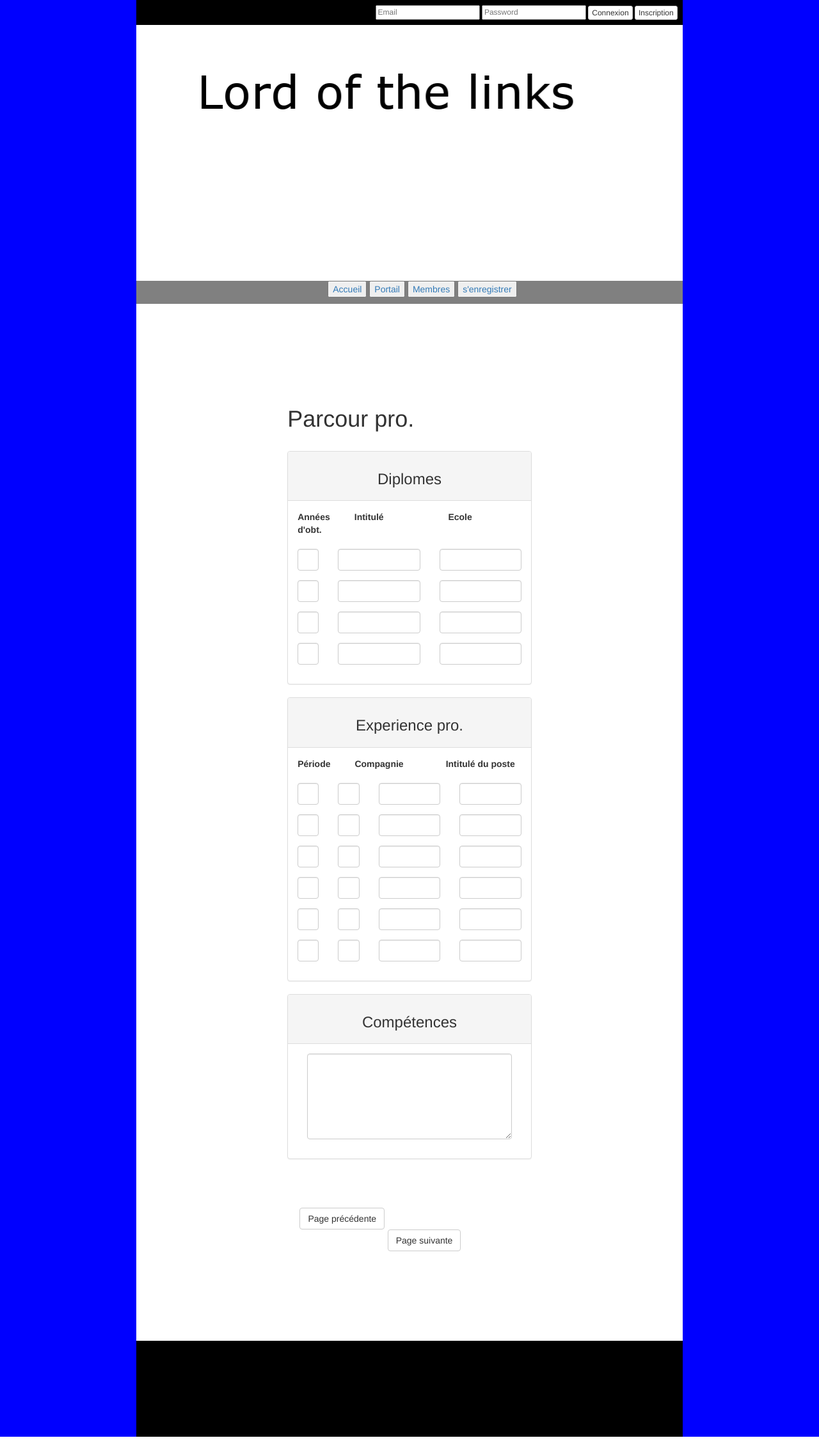
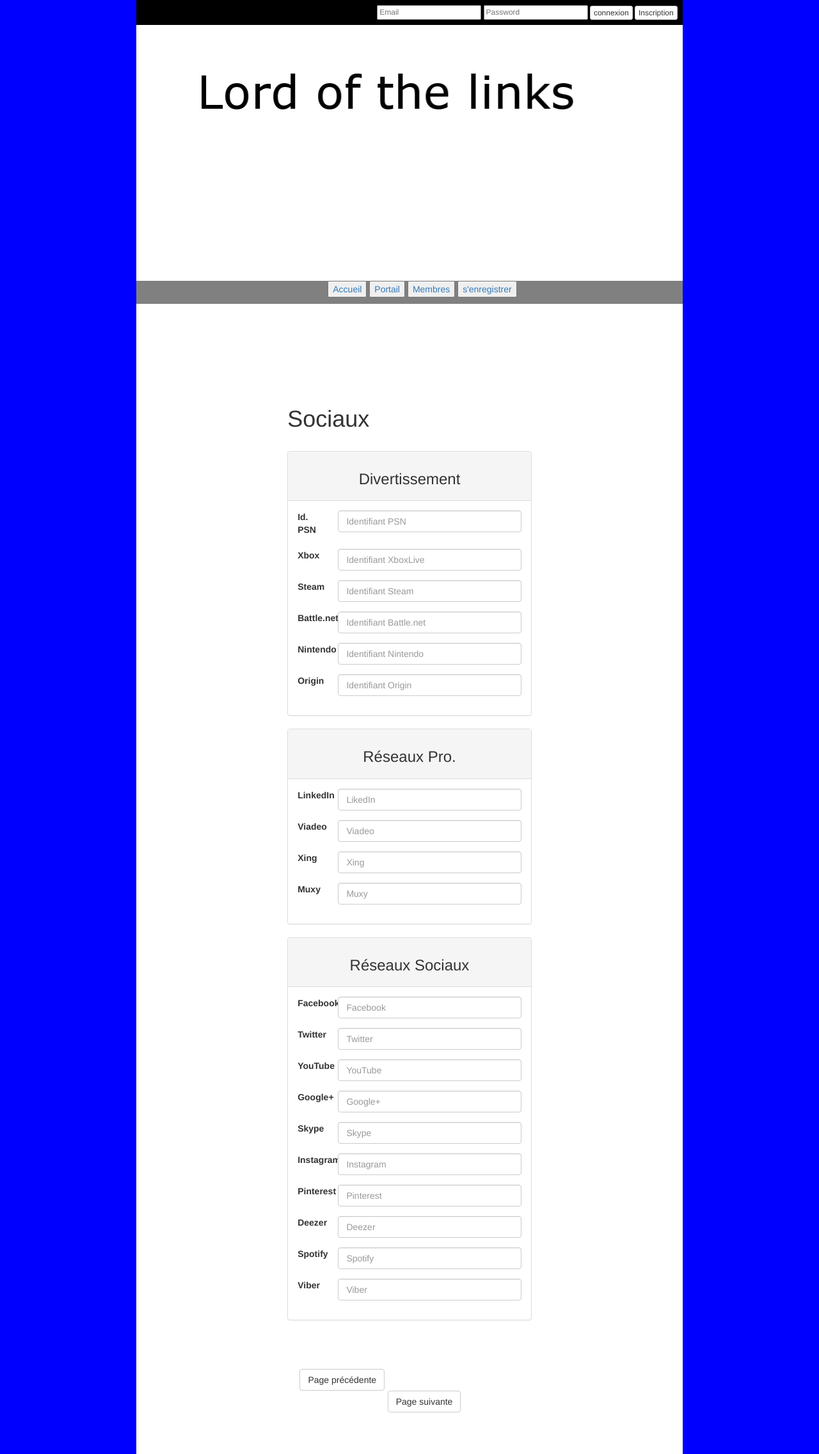
Before and after one commit to Skaanka/lord_of_the_link, a PHP site: page /pages/formulaire3.php in a window 1280 px wide. Shown: the top 2273 px of the page at 64% size. Before the commit the page ends 2246 px from the top, so only its background shows below. Run offline with PHP 8.4, Linux system fonts and the light colour scheme.

Commit message:
problème de connexion suite à la modification de francois

```diff
--- a/pages/formulaire2.php
+++ b/pages/formulaire2.php
@@ -12,17 +12,17 @@
 
         <div id="connexionbar" class="col-md-8 col-md-offset-2">
 
-            <form id="connexion" class="form-inline">
+            <form method="post" id="connexion" class="form-inline">
                 <div class="form-group">
                     <label class="sr-only" for="exampleInputEmail3">Email address</label>
-                    <input type="email" class="" id="exampleInputEmail3" placeholder="Email">
+                    <input name="mail" type="email" class="" id="exampleInputEmail3" placeholder="Email">
                 </div>
                 <div class="form-group">
                     <label class="sr-only" for="exampleInputPassword3">Password</label>
                     <input type="password" class="" id="exampleInputPassword3" placeholder="Password">
                 </div>
 
-                <button type="submit" class="btn btn-default btn-xs">Connexion</button>
+                <input type="submit" class="btn btn-default btn-xs" name="connexion" value="connexion" formaction="login.php">
                 <button type="submit" class="btn btn-default btn-xs">Inscription</button>
             </form>
         </div>
--- a/pages/formulaire3.php
+++ b/pages/formulaire3.php
@@ -1,3 +1,9 @@
+<?php
+
+// connexion bdd
+    session_start();
+    require_once('../php/connexion.php');
+?>
 <!doctype html>
 <html lang="fr">
 
@@ -12,17 +18,17 @@
 
         <div id="connexionbar" class="col-md-8 col-md-offset-2">
 
-            <form id="connexion" class="form-inline">
+            <form method="POST" id="connexion" class="form-inline">
                 <div class="form-group">
                     <label class="sr-only" for="exampleInputEmail3">Email address</label>
-                    <input type="email" class="" id="exampleInputEmail3" placeholder="Email">
+                    <input type="email" class="" id="exampleInputEmail3" placeholder="Email" name="mail">
                 </div>
                 <div class="form-group">
                     <label class="sr-only" for="exampleInputPassword3">Password</label>
                     <input type="password" class="" id="exampleInputPassword3" placeholder="Password">
                 </div>
 
-                <button type="submit" class="btn btn-default btn-xs">Connexion</button>
+                 <input type="submit" class="btn btn-default btn-xs" name="connexion" value="connexion" formaction="login.php">
                 <button type="submit" class="btn btn-default btn-xs">Inscription</button>
             </form>
         </div>
@@ -52,187 +58,150 @@
             <form class="col-md-6 col-md-offset-3">
 
 
-                <h1>Parcour pro.</h1><br/>
+                <h1>Sociaux</h1><br/>
 
 
                 <div class="panel panel-default">
-                    <div class="panel-heading"><h3>Diplomes</h3></div>
+                    <div class="panel-heading"><h3>Divertissement</h3></div>
                     <div class="panel-body">
-                    <div class="row" id="diplomes">
+                            <div class="row form-group">
+                                <label for="psn" class="col-sm-2 control-label">Id. PSN</label>
+                                <div class="col-sm-10">
+                                  <input type="text" class="form-control" id="psn" placeholder="Identifiant PSN">
+                                </div>
+                            </div>
+                            <div class="row form-group">
+                                <label for="xbox" class="col-sm-2 control-label">Xbox</label>
+                                <div class="col-sm-10">
+                                  <input type="text" class="form-control" id="xbox" placeholder="Identifiant XboxLive">
+                                </div>
+                            </div>
+                            <div class="row form-group">
+                                <label for="steam" class="col-sm-2 control-label">Steam</label>
+                                <div class="col-sm-10">
+                                  <input type="text" class="form-control" id="steam" placeholder="Identifiant Steam">
+                                </div>
+                            </div>
+                            <div class="row form-group">
+                                <label for="battlenet" class="col-sm-2 control-label">Battle.net</label>
+                                <div class="col-sm-10">
+                                  <input type="text" class="form-control" id="battlenet" placeholder="Identifiant Battle.net">
+                                </div>
+                            </div>
+                            <div class="row form-group">
+                                <label for="nintendo" class="col-sm-2 control-label">Nintendo</label>
+                                <div class="col-sm-10">
+                                  <input type="text" class="form-control" id="nintendo" placeholder="Identifiant Nintendo">
+                                </div>
+                            </div>
+                            <div class="row form-group">
+                                <label for="origin" class="col-sm-2 control-label">Origin</label>
+                                <div class="col-sm-10">
+                                  <input type="text" class="form-control" id="origin" placeholder="Identifiant Origin">
+                                </div>
+                            </div>
+                    </div>
+                </div>
 
-                        <div class="form-group col-md-2">
-                            <label for="annees">Années d'obt.</label>
-                        </div>
-                        <div class="form-group col-md-4">
-                            <label for="password">Intitulé</label>
-
-                        </div>
-                        <div class="form-group col-md-5">
-                            <label for="password">Ecole</label>
+                <div class="panel panel-default">
+                  <div class="panel-heading"><h3>Réseaux Pro.</h3></div>
+                  <div class="panel-body">
+                    <div class="row form-group">
+                        <label for="linkedin" class="col-sm-2 control-label">LinkedIn</label>
+                        <div class="col-sm-10">
+                            <input type="text" class="form-control" id="linkedin" placeholder="LikedIn">
                         </div>
                     </div>
-
-                    <div class="row cellule">
-                        <div class="form-group col-md-2">
-                            <input type="text" class="form-control">
-                        </div>
-                        <div class="form-group col-md-5">
-                            <input type="text" class="form-control">
-                        </div>
-                        <div class="form-group col-md-5">
-                            <input type="text" class="form-control">
+                    <div class="row form-group">
+                        <label for="viadeo" class="col-sm-2 control-label">Viadeo</label>
+                        <div class="col-sm-10">
+                            <input type="text" class="form-control" id="viadeo" placeholder="Viadeo">
                         </div>
                     </div>
-                    <div class="row cellule">
-                        <div class="form-group col-md-2">
-                            <input type="text" class="form-control">
-                        </div>
-                        <div class="form-group col-md-5">
-                            <input type="text" class="form-control">
-                        </div>
-                        <div class="form-group col-md-5">
-                            <input type="text" class="form-control">
+                    <div class="row form-group">
+                        <label for="xing" class="col-sm-2 control-label">Xing</label>
+                        <div class="col-sm-10">
+                            <input type="text" class="form-control" id="xing" placeholder="Xing">
                         </div>
                     </div>
-                    <div class="row cellule">
-                        <div class="form-group col-md-2">
-                            <input type="text" class="form-control">
-                        </div>
-                        <div class="form-group col-md-5">
-                            <input type="text" class="form-control">
-                        </div>
-                        <div class="form-group col-md-5">
-                            <input type="text" class="form-control">
-                        </div>
-                    </div>
-                    <div class="row cellule">
-                        <div class="form-group col-md-2">
-                            <input type="text" class="form-control">
-                        </div>
-                        <div class="form-group col-md-5">
-                            <input type="text" class="form-control">
-                        </div>
-                        <div class="form-group col-md-5">
-                            <input type="text" class="form-control">
-                        </div>
-                    </div>
-                      </div>
-                    </div>
-
-
-                <div class="panel panel-default">
-                  <div class="panel-heading"><h3>Experience pro.</h3></div>
-                  <div class="panel-body">
-
-                    <div class="row" id="diplomes">
-                        <div class="form-group col-md-2">
-                            <label for="annees">Période</label>
-                        </div>
-                        <div class="form-group col-md-5">
-                            <label for="password">Compagnie</label>
-
-                        </div>
-                        <div class="form-group col-md-5">
-                            <label for="password">Intitulé du poste</label>
-                        </div>
-                    </div>
-
-                    <div class="row cellule">
-                        <div class="form-group col-xs-2">
-                            <input type="text" class="form-control">
-                        </div>
-                        <div class="form-group col-xs-2">
-                            <input type="text" class="form-control">
-                        </div>
-                        <div class="form-group col-md-4">
-                            <input type="text" class="form-control">
-                        </div>
-                        <div class="form-group col-md-4">
-                            <input type="text" class="form-control">
-                        </div>
-                    </div>
-                    <div class="row cellule">
-                        <div class="form-group col-xs-2">
-                            <input type="text" class="form-control">
-                        </div>
-                        <div class="form-group col-xs-2">
-                            <input type="text" class="form-control">
-                        </div>
-                        <div class="form-group col-md-4">
-                            <input type="text" class="form-control">
-                        </div>
-                        <div class="form-group col-md-4">
-                            <input type="text" class="form-control">
-                        </div>
-                    </div>
-                    <div class="row cellule">
-                        <div class="form-group col-xs-2">
-                            <input type="text" class="form-control">
-                        </div>
-                        <div class="form-group col-xs-2">
-                            <input type="text" class="form-control">
-                        </div>
-                        <div class="form-group col-md-4">
-                            <input type="text" class="form-control">
-                        </div>
-                        <div class="form-group col-md-4">
-                            <input type="text" class="form-control">
-                        </div>
-                    </div>
-                    <div class="row cellule">
-                        <div class="form-group col-xs-2">
-                            <input type="text" class="form-control">
-                        </div>
-                        <div class="form-group col-xs-2">
-                            <input type="text" class="form-control">
-                        </div>
-                        <div class="form-group col-md-4">
-                            <input type="text" class="form-control">
-                        </div>
-                        <div class="form-group col-md-4">
-                            <input type="text" class="form-control">
-                        </div>
-                    </div>
-                    <div class="row cellule">
-                        <div class="form-group col-xs-2">
-                            <input type="text" class="form-control">
-                        </div>
-                        <div class="form-group col-xs-2">
-                            <input type="text" class="form-control">
-                        </div>
-                        <div class="form-group col-md-4">
-                            <input type="text" class="form-control">
-                        </div>
-                        <div class="form-group col-md-4">
-                            <input type="text" class="form-control">
-                        </div>
-                    </div>
-                    <div class="row cellule">
-                        <div class="form-group col-xs-2">
-                            <input type="text" class="form-control">
-                        </div>
-                        <div class="form-group col-xs-2">
-                            <input type="text" class="form-control">
-                        </div>
-                        <div class="form-group col-md-4">
-                            <input type="text" class="form-control">
-                        </div>
-                        <div class="form-group col-md-4">
-                            <input type="text" class="form-control">
+                    <div class="row form-group">
+                        <label for="muxy" class="col-sm-2 control-label">Muxy</label>
+                        <div class="col-sm-10">
+                            <input type="text" class="form-control" id="muxy" placeholder="Muxy">
                         </div>
                     </div>
                   </div>
                 </div>
 
                 <div class="panel panel-default">
-                  <div class="panel-heading"><h3>Compétences</h3></div>
+                  <div class="panel-heading"><h3>Réseaux Sociaux</h3></div>
                   <div class="panel-body">
+                    <div class="row form-group">
+                        <label for="facebook" class="col-sm-2 control-label">Facebook</label>
+                        <div class="col-sm-10">
+                            <input type="text" class="form-control" id="facebook" placeholder="Facebook">
+                        </div>
+                    </div>
+                    <div class="row form-group">
+                        <label for="Twitter" class="col-sm-2 control-label">Twitter</label>
+                        <div class="col-sm-10">
+                            <input type="text" class="form-control" id="twitter" placeholder="Twitter">
+                        </div>
+                    </div>
+                    <div class="row form-group">
+                        <label for="youtube" class="col-sm-2 control-label">YouTube</label>
+                        <div class="col-sm-10">
+                            <input type="text" class="form-control" id="youtube" placeholder="YouTube">
+                        </div>
+                    </div>
+                    <div class="row form-group">
+                        <label for="google" class="col-sm-2 control-label">Google+</label>
+                        <div class="col-sm-10">
+                            <input type="text" class="form-control" id="google" placeholder="Google+">
+                        </div>
+                    </div>
+                    <div class="row form-group">
+                        <label for="skype" class="col-sm-2 control-label">Skype</label>
+                        <div class="col-sm-10">
+                            <input type="text" class="form-control" id="skype" placeholder="Skype">
+                        </div>
+                    </div>
+                    <div class="row form-group">
+                        <label for="instagram" class="col-sm-2 control-label">Instagram</label>
+                        <div class="col-sm-10">
+                            <input type="text" class="form-control" id="instagram" placeholder="Instagram">
+                        </div>
+                    </div>
+                    <div class="row form-group">
+                        <label for="pinterest" class="col-sm-2 control-label">Pinterest</label>
+                        <div class="col-sm-10">
+                            <input type="text" class="form-control" id="pinterest" placeholder="Pinterest">
+                        </div>
+                    </div>
+                    <div class="row form-group">
+                        <label for="deezer" class="col-sm-2 control-label">Deezer</label>
+                        <div class="col-sm-10">
+                            <input type="text" class="form-control" id="deezer" placeholder="Deezer">
+                        </div>
+                    </div>
+                    <div class="row form-group">
+                        <label for="spotify" class="col-sm-2 control-label">Spotify</label>
+                        <div class="col-sm-10">
+                            <input type="text" class="form-control" id="spotify" placeholder="Spotify">
+                        </div>
+                    </div>
+                    <div class="row form-group">
+                        <label for="Viber" class="col-sm-2 control-label">Viber</label>
+                        <div class="col-sm-10">
+                            <input type="text" class="form-control" id="viber" placeholder="Viber">
+                        </div>
+                    </div>
 
-                    <div class="form-group col-xs-12">
-                        <textarea class="form-control" rows="6"></textarea>
-                    </div>
                   </div>
                 </div>
+
+
+
 
 
 
```
